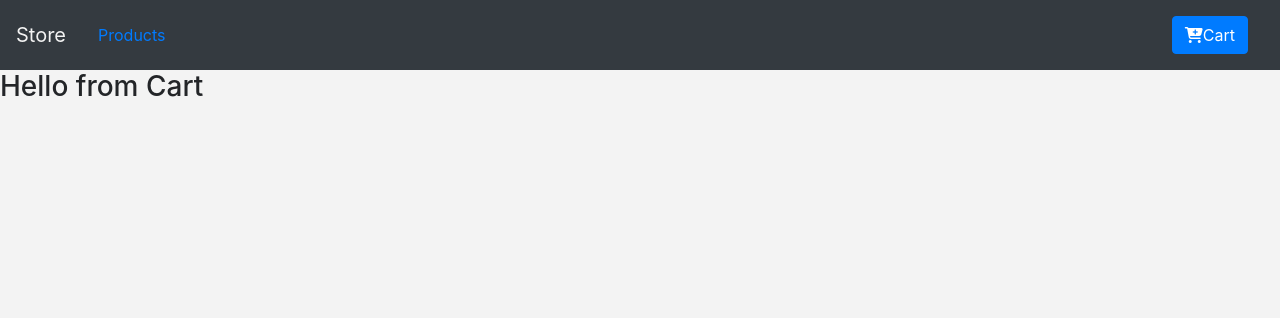
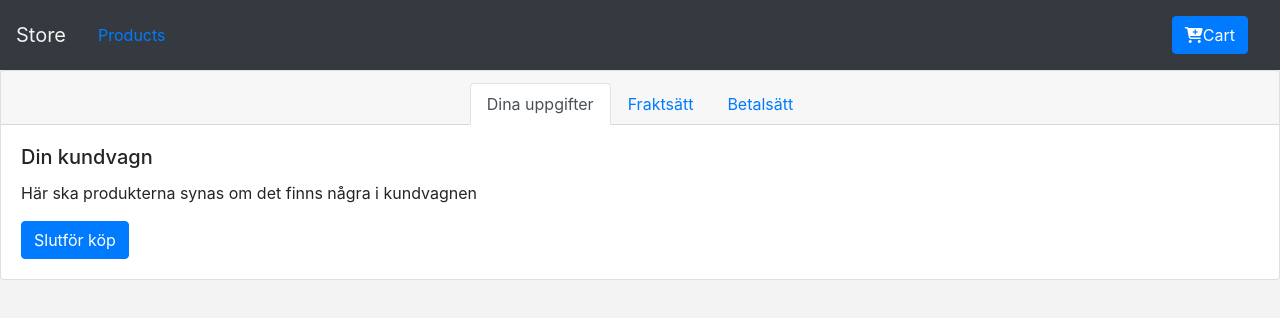
Before and after one commit to juliamattson/Grupp3-designsystem, a React (Create React App) app: page /cart in a window 1280 px wide. Shown: the top 318 px of the page. Built offline with nearby package versions, Linux system fonts and the light colour scheme.

Commit message:
started on the cart-page

```diff
--- a/src/components/Cart.tsx
+++ b/src/components/Cart.tsx
@@ -1,12 +1,37 @@
 import React, { Component } from 'react'
+import NavBar from './NavBar';
+import DropdownButton from 'react-bootstrap/DropdownButton'
+import Dropdown from 'react-bootstrap/Dropdown'
+import Card from 'react-bootstrap/Card'
+import Nav from 'react-bootstrap/Nav'
+import Button from 'react-bootstrap/Button'
 
 export default class Cart extends Component {
     render() {
         return (
-            <div>
-                                <h3>Hello from Cart</h3>
+            <Card>
+            <Card.Header>
+              <Nav variant="tabs" className="justify-content-center"  defaultActiveKey="#first">
+                <Nav.Item>
+                  <Nav.Link href="#first">Dina uppgifter</Nav.Link>
+                </Nav.Item>
+                <Nav.Item>
+                  <Nav.Link href="#second">Fraktsätt</Nav.Link>
+                </Nav.Item>
+                <Nav.Item>
+                  <Nav.Link href="#third">Betalsätt</Nav.Link>
+                </Nav.Item>
+              </Nav>
+            </Card.Header>
+            <Card.Body>
+              <Card.Title>Din kundvagn</Card.Title>
+              <Card.Text>
+                Här ska produkterna synas om det finns några i kundvagnen
+              </Card.Text>
+              <Button variant="primary">Slutför köp</Button>
+            </Card.Body>
+          </Card>
 
-            </div>
         )
     }
 }
```
